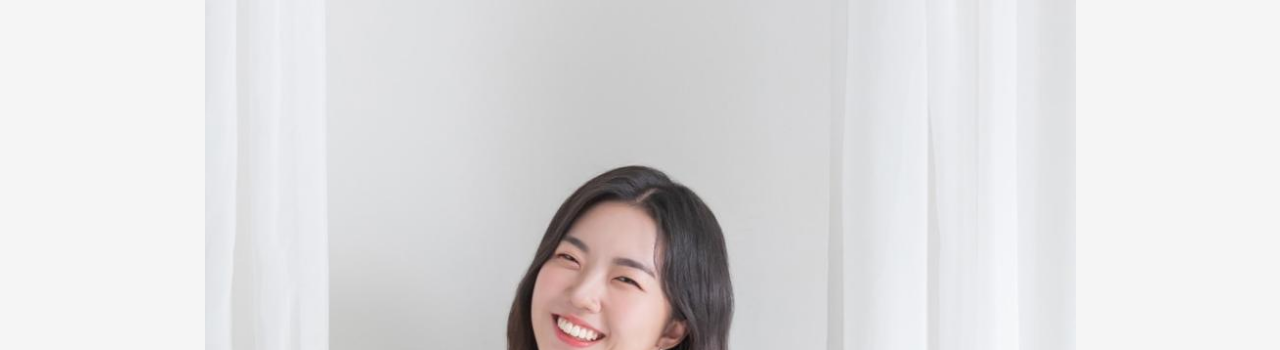
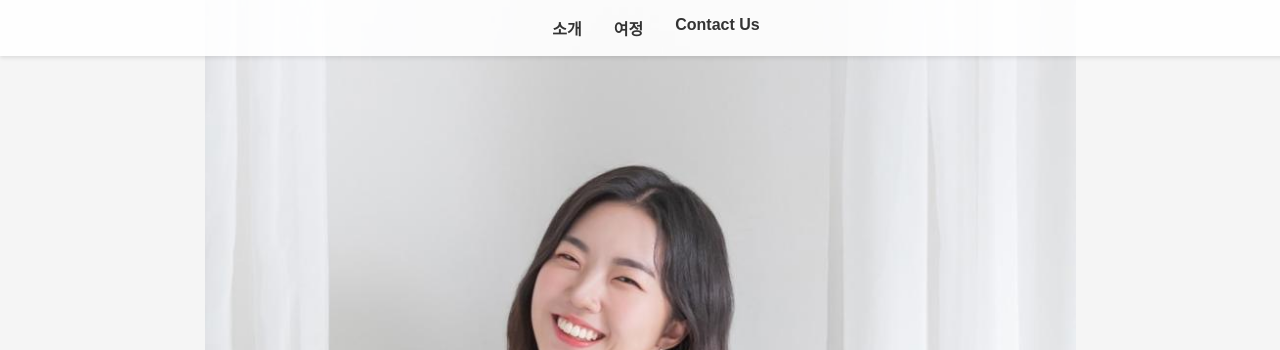
Before and after one commit to haejikimrok/-haejikimrok, a plain HTML site: page index.html in a window 1280 px wide. Shown: the top 350 px of the page. Drawn offline with nearby package versions, Linux system fonts and the light colour scheme.

Commit message:
Update index.html

```diff
--- a/index.html
+++ b/index.html
@@ -10,6 +10,31 @@
       margin: 0;
       font-family: 'Pretendard', sans-serif;
       color: #333;
+    }
+
+    .navbar {
+      position: fixed;
+      top: 0;
+      width: 100%;
+      background-color: rgba(255, 255, 255, 0.9);
+      z-index: 100;
+      display: flex;
+      justify-content: center;
+      gap: 2rem;
+      padding: 1rem;
+      box-shadow: 0 2px 4px rgba(0,0,0,0.1);
+    }
+
+    .navbar a {
+      text-decoration: none;
+      font-weight: bold;
+      color: #333;
+      transition: color 0.3s ease;
+      cursor: pointer;
+    }
+
+    .navbar a:hover {
+      color: #fdd835;
     }
 
     section {
@@ -55,14 +80,20 @@
   </style>
 </head>
 <body>
+  <div class="navbar">
+    <a data-menuanchor="home" href="#home">소개</a>
+    <a data-menuanchor="journey" href="#journey">여정</a>
+    <a data-menuanchor="contact" href="#contact">Contact Us</a>
+  </div>
+
   <div id="fullpage">
-    <div class="section section1">
+    <div class="section section1" data-anchor="home">
       <h1>알라딘 쌤 | 김해지 Nadine</h1>
       <p>"말보다 삶으로, 아이들에게도 배우며<br>
       함께 성장하는 건강한 교육관을 가지고 있습니다."</p>
     </div>
 
-    <div class="section section2">
+    <div class="section section2" data-anchor="journey">
       <h2>소개</h2>
       <p>이 공간은 저의 교육 철학, 활동 이력, 그리고 학생들을 향한 이야기를 담고 있습니다.</p>
       <p>공부가 잘 되었던 시절도 있었고, 삶의 무게로 무너졌던 시간도 있었습니다.</p>
@@ -74,7 +105,7 @@
       <p>선생님은 아이보다 앞서 있기보다, 아이 옆에 있는 사람이어야 한다는 마음으로, 오늘도 ‘함께 배우는 사람’이 되기를 다짐합니다.</p>
     </div>
 
-    <div class="section section3">
+    <div class="section section3" data-anchor="contact">
       <h2>Contact Us</h2>
       <p>이 페이지는 교육자와 의료인의 삶을 함께 살아가는 저희 부부로부터 시작되었습니다.</p>
       <p>아이에게도 좋은 어른이 되고 싶은 마음, 그리고 우리 공동체가 함께 성장하기를 바라는 바람에서 출발했습니다.</p><br>
@@ -91,6 +122,8 @@
       navigation: true,
       navigationPosition: 'right',
       scrollingSpeed: 1000,
+      anchors: ['home', 'journey', 'contact'],
+      menu: '.navbar'
     });
   </script>
 </body>
```
